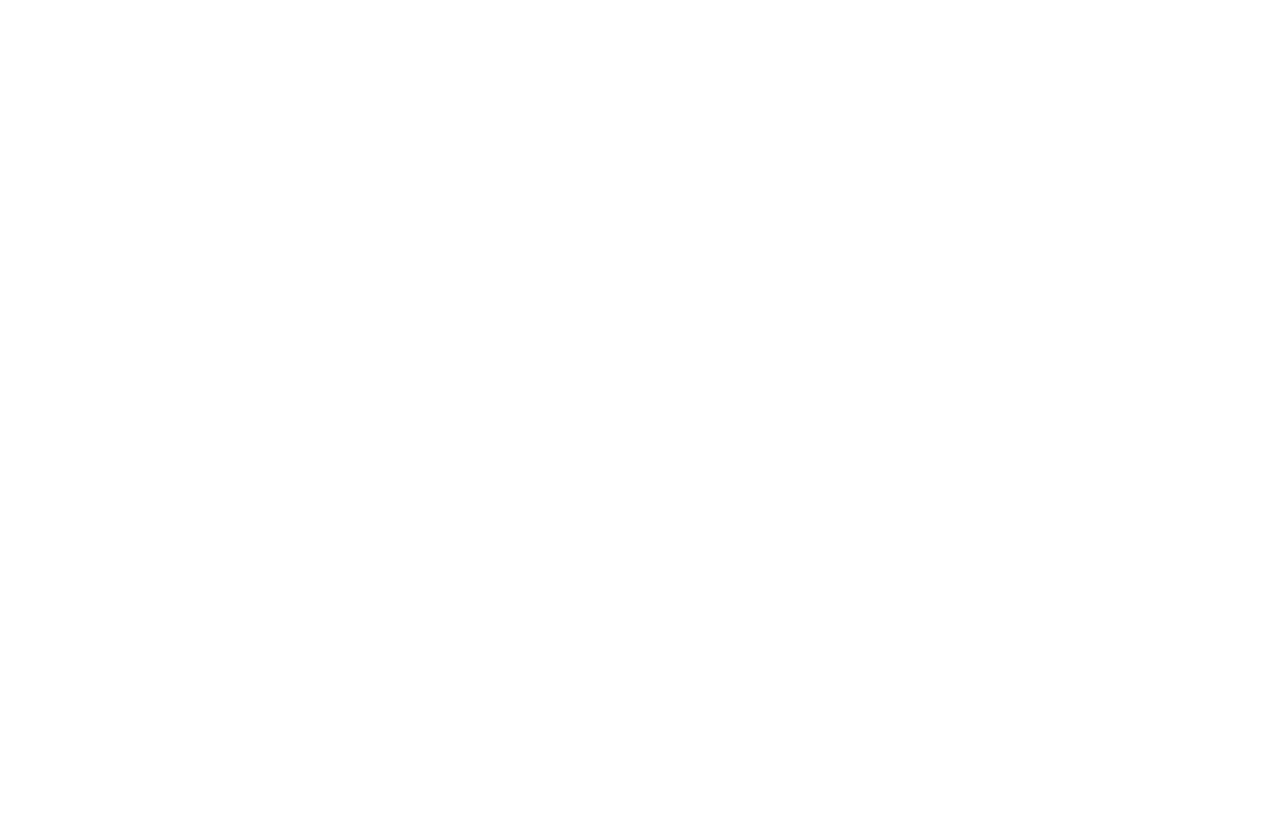
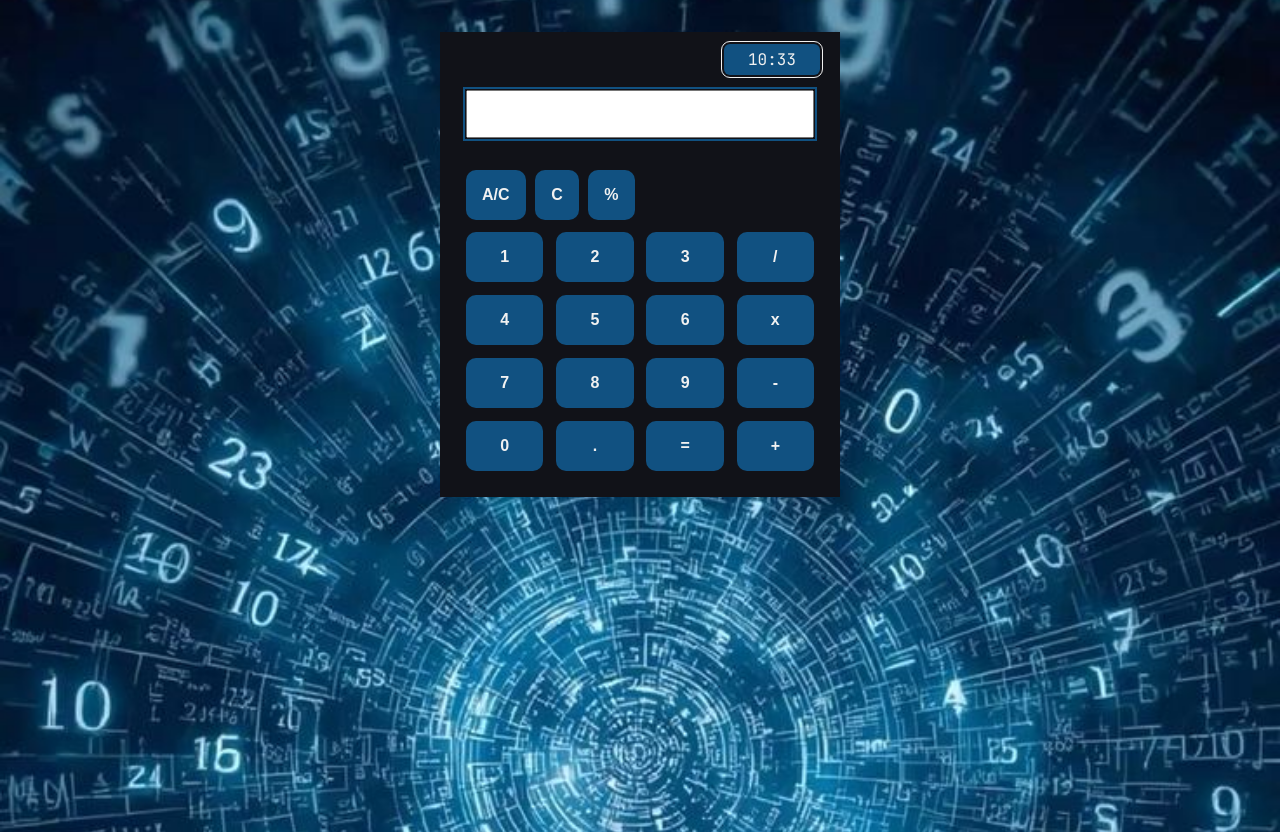
Before and after one commit to divine-tech-091/odin_Calculator, a plain HTML site: page index.html in a window 1280 px wide. Before the commit the page ends 800 px from the top, so only its background shows below. Drawn offline with Linux system fonts and the light colour scheme.

Commit message:
Completed the calculator UI - Created the buttons for each calculators numbers - Added styles for each buttons. - Change 3 variables values on the index.js file. - Added an image then use it as the background.

```diff
--- a/index.html
+++ b/index.html
@@ -7,6 +7,35 @@
 		<link rel="stylesheet" href="style.css" />
 	</head>
 	<body>
+		<main class="container">
+			<div class="time">10:33</div>
+			<article class="big_container">
+				<input type="text" id="text_Input" class="input-text" />
+				<div class="button_container" id="btn_container">
+					<div class="small_container">
+						<button id="clear_All">A/C</button>
+						<button id="clear">C</button>
+						<button id="remainder">%</button>
+					</div>
+					<button id="one">1</button>
+					<button id="two">2</button>
+					<button id="three">3</button>
+					<button id="divide">/</button>
+					<button id="four">4</button>
+					<button id="five">5</button>
+					<button id="six">6</button>
+					<button id="multiply">x</button>
+					<button id="seven">7</button>
+					<button id="eight">8</button>
+					<button id="nine">9</button>
+					<button id="subtract">-</button>
+					<button id="zero">0</button>
+					<button id="point">.</button>
+					<button id="equal">=</button>
+					<button id="addition">+</button>
+				</div>
+			</article>
+		</main>
 		<script src="index.js"></script>
 	</body>
 </html>
--- a/index.js
+++ b/index.js
@@ -18,6 +18,6 @@
 }
 console.log(divide(3, 6));
 
-let additionOperator = 3 + 5;
-let subtractOperator = 4 - 3;
-let divideOperator = 4 / 2;
+let additionOperator = undefined;
+let subtractOperator = undefined;
+let divideOperator = undefined;
--- a/style.css
+++ b/style.css
@@ -0,0 +1,76 @@
+@import url('https://fonts.googleapis.com/css2?family=JetBrains+Mono:ital,wght@0,100..800;1,100..800&display=swap');
+
+* {
+	padding: 0;
+	margin: 0;
+	box-sizing: border-box;
+}
+
+body {
+	font-family: 'JetBrains Mono', monospace;
+	background-image: url('./image_folder/pintImage.jpg');
+	background-repeat: no-repeat;
+	width: 100%;
+	background-size: cover;
+	background-position: 45% 23%;
+	min-height: 100dvh;
+	min-height: 100vh;
+}
+
+.container {
+	height: auto;
+	width: auto;
+	max-width: 400px;
+	border: 2px solid #111218;
+	margin: auto;
+	background-color: #111218;
+	margin-top: 2em;
+	position: relative;
+}
+.big_container {
+	display: grid;
+	grid-template-columns: repeat(auto-fit, minmax(200px, 1fr));
+	padding: 1.5em;
+	margin-top: 2em;
+	gap: 2em;
+}
+.input-text {
+	grid-column: 1 / -1;
+	justify-self: stretch;
+	padding: 0.8em 0.5rem;
+	font-size: 1rem;
+	font-weight: 600;
+	outline: 2px solid #115181;
+	outline-offset: 1.5px;
+	text-align: right;
+}
+.button_container {
+	display: grid;
+	grid-template-columns: repeat(4, 1fr);
+	gap: 0.8em;
+}
+.small_container {
+	grid-column: 1 / -1;
+}
+
+button {
+	padding: 1em;
+	font-size: 1rem;
+	font-weight: 600;
+	cursor: pointer;
+	background-color: #115181;
+	border: none;
+	border-radius: 10px;
+	color: #f1f1f1;
+}
+.time {
+	position: absolute;
+	right: 18px;
+	top: 10px;
+	color: #f1f1f1;
+	background-color: #115181;
+	padding: 0.3em 1.5em;
+	outline: 1px solid #f1f1f1;
+	outline-offset: 2px;
+	border-radius: 6px;
+}
```
Also changed, not shown: image_folder/pintImage.jpg (added).
